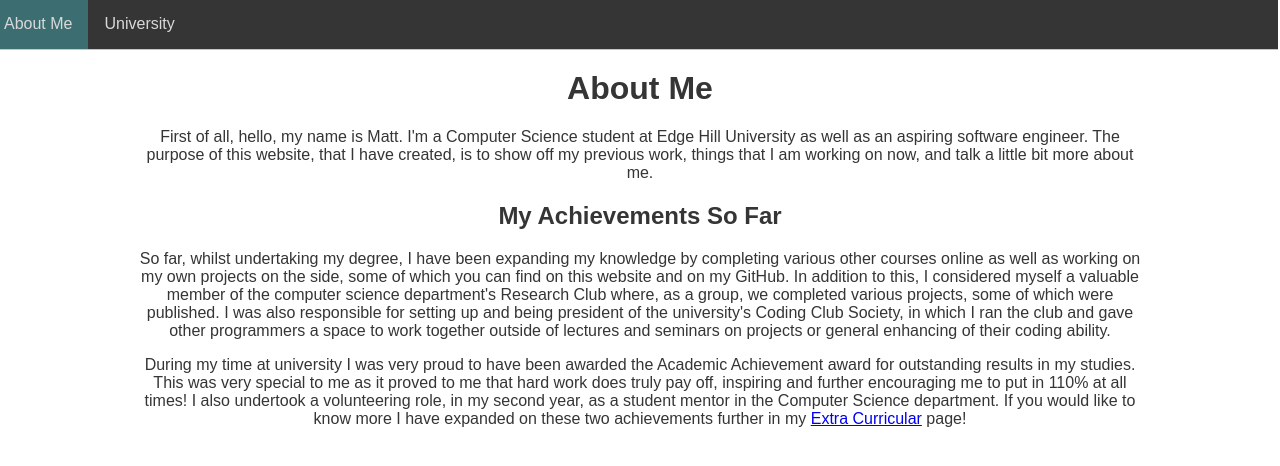
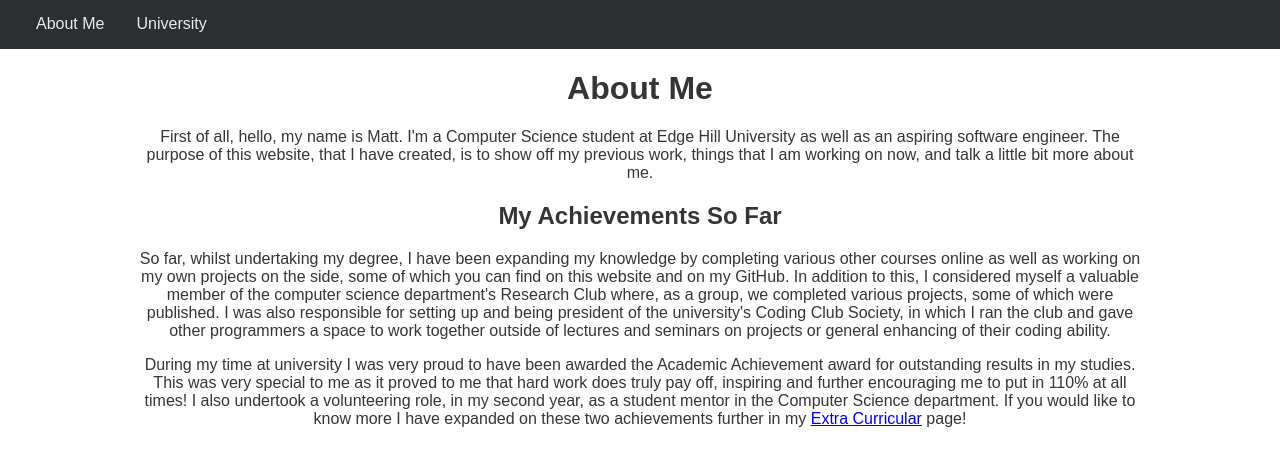
Before and after one commit to matthewakrigg05/Personal-Website, a React (Create React App) app in the folder personal-website/: page / in a window 1280 px wide. Shown: the top 466 px of the page. Built offline with nearby package versions, Linux system fonts and the light colour scheme.

Commit message:
feat: changes to the colour scheme

```diff
--- a/personal-website/src/navbar/navbar.css
+++ b/personal-website/src/navbar/navbar.css
@@ -1,59 +1,50 @@
 .navbar {
   position:fixed;
-  display: block;
+  display: flex;
   margin-left: -10px;
   top: -1px;
   width: 100%;
   height: 50px;
-  text-align: center;
-  background-color: #353535;
+  background-color: #2c2e31; /* Soft Black */
+  color: #E9ECEF;
   font-size: 16px;
-  border-bottom: 1px solid #C5C6C7;
+  padding-left: 1em;
 }
 
 .navbar a {
   float: left;
-  color: #d9d9d9;
+  color: #E9ECEF;
   padding: 16px 16px;
   text-decoration: none;
+  transition: background-color 0.3s;
 }
 
 .dropdown {
-  float: left;
   overflow: hidden;
 }
 
-.dropdown .dropbtn {
-  background-color: inherit;
-  font-family: inherit;
-  font-size: inherit;
-  border: none;
-  outline: none;
-  color: #d9d9d9;
-  padding: 16px 16px;
-}
-
-.navbar a:hover, .dropdown:hover .dropbtn {
-  background-color: #3c6e71;
+.navbar a:hover {
+  background-color: #6C757D; /* Medium Grey */
 }
 
 .dropdown-content {
+  font-family: inherit;
+  font-size: inherit;
+  color: #d9d9d9;
   display: none;
   position: absolute;
-  background-color: #353535;
+  top: 100%;
+  background-color: #2c2e31;
 }
 
 .dropdown-content a {
   float: none;
-  color: #d9d9d9;
   padding: 12px 16px;
-  text-decoration: none;
   display: block;
-  text-align: left;
 }
 
 .dropdown-content a:hover {
-  background-color: #353535;
+  background-color: #6C757D;
 }
 
 .dropdown:hover .dropdown-content {
@@ -75,47 +66,3 @@
 #aboutMe {
   margin-left: 2%;
 }
-
-.dropdown2 {
-  float: left;
-  overflow: hidden;
-}
-
-.dropdown2 .dropbtn2 {
-  background-color: inherit;
-  font-family: inherit;
-  font-size: inherit;
-  border: none;
-  outline: none;
-  color: #d9d9d9;
-  padding: 16px 16px;
-}
-
-.navbar a:hover, .dropdown2:hover .dropbtn2 {
-  background-color: #3c6e71;
-}
-
-.dropdown-content2 {
-  display: none;
-  position: absolute;
-  background-color: #353535;
-  min-width: 160px;
-
-}
-
-.dropdown-content2 a {
-  float: none;
-  color: #d9d9d9;
-  padding: 12px 16px;
-  text-decoration: none;
-  display: block;
-  text-align: left;
-}
-
-.dropdown-content2 a:hover {
-  background-color: #3c6e71;
-}
-
-.dropdown2:hover .dropdown-content2 {
-  display: block;
-}
--- a/personal-website/src/navbar/navigation.js
+++ b/personal-website/src/navbar/navigation.js
@@ -10,9 +10,10 @@ const   NavigationBar = () => (
       {/* University Dropdown */}
       <div className="dropdown">
 
-        <button className="dropbtn">University <i className="fa fa-caret-down"></i></button>
+        <a href="#university">University <i className="fa fa-caret-down"></i></a>
 
         <div className="dropdown-content">
+          <a href="../codingClub/CodingClubPage">Coding Club</a>
           <a href="../codingClub/CodingClubPage">Coding Club</a>
         </div>
       </div>
```
